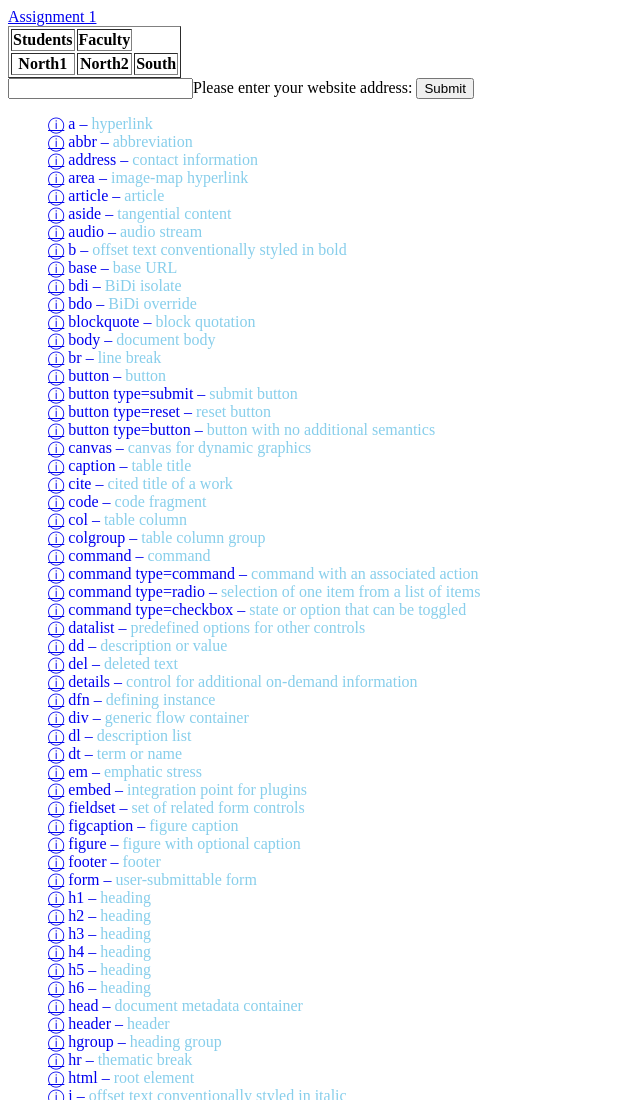
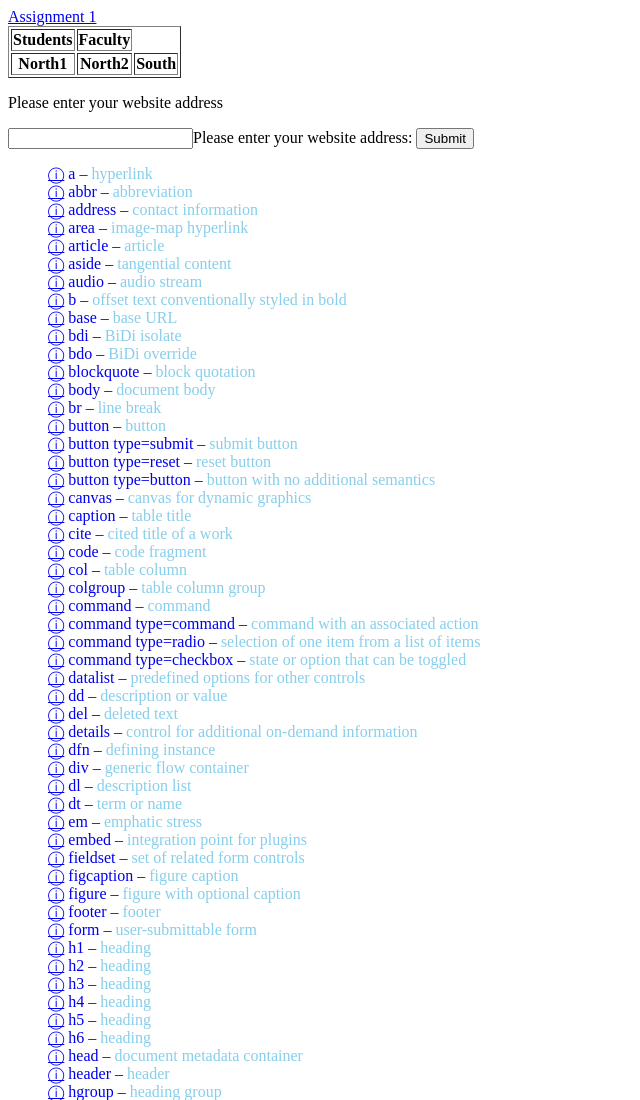
Before and after one commit to KyleWhen/workspace-html-2020-8arbqi, a website: page HTMLelements.html in a window 1280 px wide. Shown: the top 1100 px of the page, without its empty margins (0-640 px from the left). Drawn offline with Linux system fonts and the light colour scheme.

Commit message:
1 file modified

```diff
--- a/HTMLelements.html
+++ b/HTMLelements.html
@@ -22,6 +22,7 @@ and open the template in the editor.
         <th>North2</th>
         <th>South</th>
         </table>
+        <p>Please enter your website address</p>
         <input type="url" id="wsite" name="wsite">Please enter your website address:
         <input type="submit">
     <body>
```
